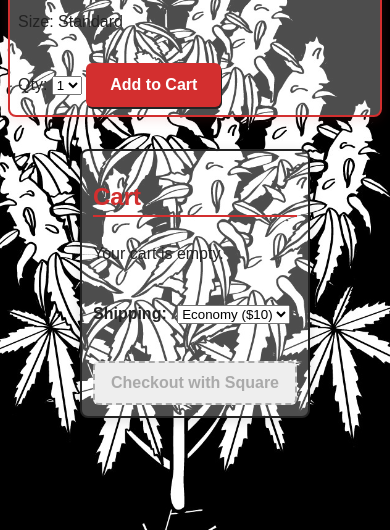
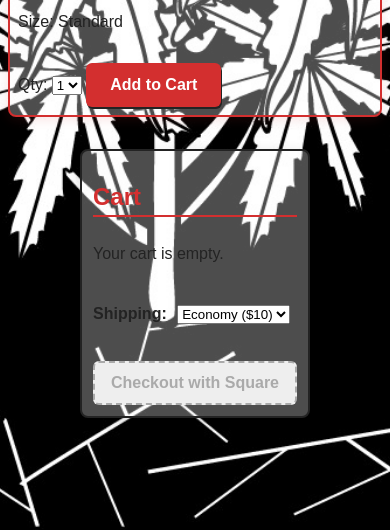
Before and after one commit to SemerauStudios/Merch-Site, a plain HTML site: page index.html in a window 390 px wide. Shown: the part 1068-1598 px from the top of the page. Drawn offline with Linux system fonts and the light colour scheme.

Commit message:
style.css

```diff
--- a/style.css
+++ b/style.css
@@ -514,5 +514,7 @@ main {
         background-size: cover;
         background-position: center bottom;
         background-repeat: no-repeat;
+        /* Fix for mobile background bouncing */
+        background-attachment: scroll !important;
     }
 }
```
